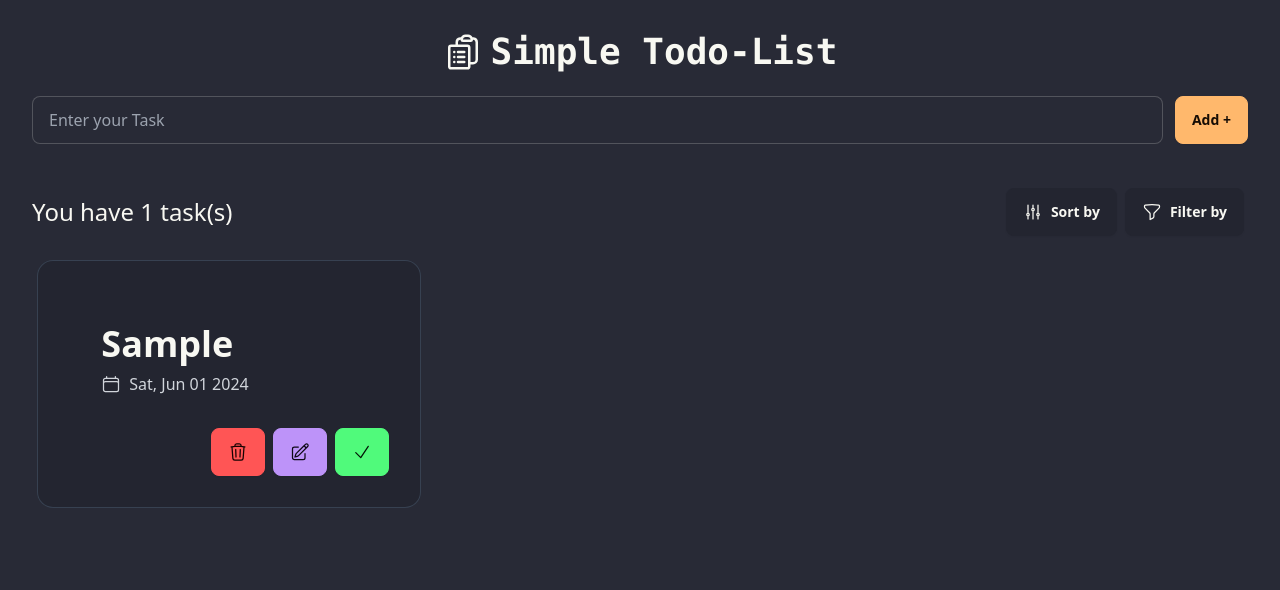
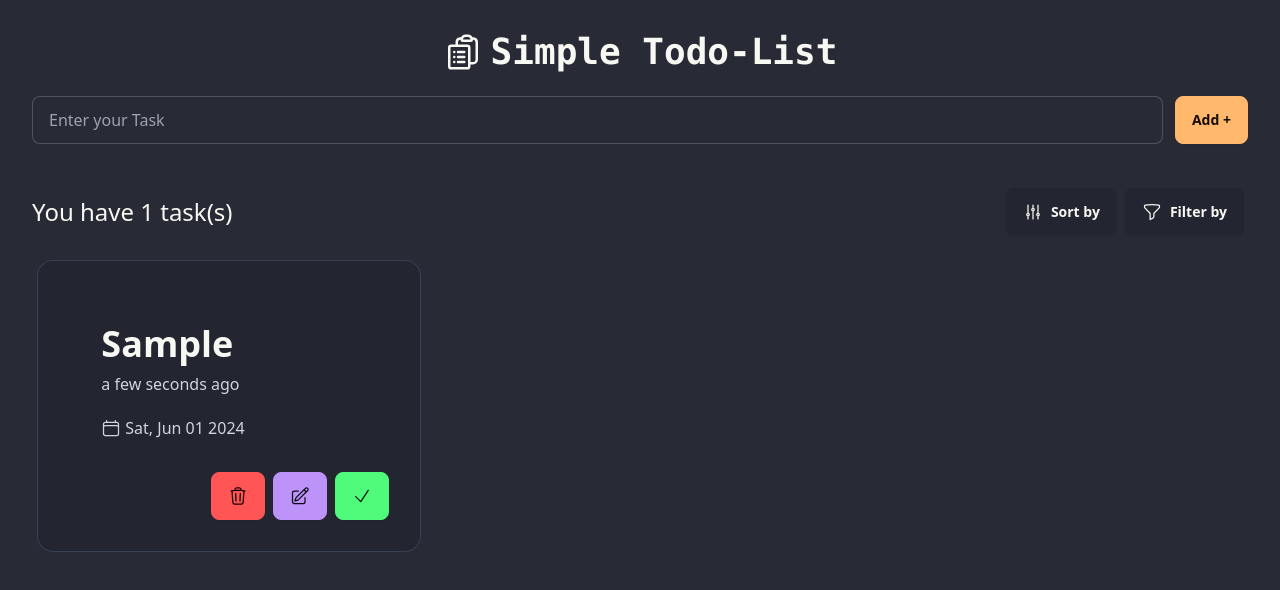
Before and after one commit to MarkMallari16/Simple-Todo-List-React, a React (Vite) app: page / in a window 1280 px wide. Both pictures are taken after typing "Sample" into the empty fields and a click on the button "Add +". Shown: the top 590 px of the page. Built offline with nearby package versions, Linux system fonts and the light colour scheme.

Commit message:
add second

```diff
--- a/src/App.jsx
+++ b/src/App.jsx
@@ -173,8 +173,6 @@ function App() {
                   <svg xmlns="http://www.w3.org/2000/svg" fill="none" viewBox="0 0 24 24" strokeWidth={1.5} stroke="currentColor" className="size-5">
                     <path strokeLinecap="round" strokeLinejoin="round" d="M6 13.5V3.75m0 9.75a1.5 1.5 0 0 1 0 3m0-3a1.5 1.5 0 0 0 0 3m0 3.75V16.5m12-3V3.75m0 9.75a1.5 1.5 0 0 1 0 3m0-3a1.5 1.5 0 0 0 0 3m0 3.75V16.5m-6-9V3.75m0 3.75a1.5 1.5 0 0 1 0 3m0-3a1.5 1.5 0 0 0 0 3m0 9.75V10.5" />
                   </svg>
-
-
                   Sort by</div>
                 <ul className="p-2 shadow menu dropdown-content z-[1] bg-base-100 rounded-box w-30">
                   <li><a onClick={() => setSortOrder('ascending')} className={sortOrder === 'ascending' ? 'bg-base-300' : ''}>Ascending</a></li>
@@ -210,7 +208,7 @@ function App() {
           </div>
         ) : (
           <div className='flex justify-center w-full'>
-            <div className='bg-base-300 rounded-lg flex flex-col  justify-center items-center py-5 w-full  mt-2 text-gray-300 gap-1'>
+            <div className='bg-base-300 rounded-lg flex flex-col justify-center items-center py-10 w-full  mt-2 text-gray-300 gap-1'>
               <span>
                 <svg xmlns="http://www.w3.org/2000/svg" fill="none" viewBox="0 0 24 24" strokeWidth={1.5} stroke="currentColor" className="size-10">
                   <path strokeLinecap="round" strokeLinejoin="round" d="M15.666 3.888A2.25 2.25 0 0 0 13.5 2.25h-3c-1.03 0-1.9.693-2.166 1.638m7.332 0c.055.194.084.4.084.612v0a.75.75 0 0 1-.75.75H9a.75.75 0 0 1-.75-.75v0c0-.212.03-.418.084-.612m7.332 0c.646.049 1.288.11 1.927.184 1.1.128 1.907 1.077 1.907 2.185V19.5a2.25 2.25 0 0 1-2.25 2.25H6.75A2.25 2.25 0 0 1 4.5 19.5V6.257c0-1.108.806-2.057 1.907-2.185a48.208 48.208 0 0 1 1.927-.184" />
--- a/src/components/TodoListCard.jsx
+++ b/src/components/TodoListCard.jsx
@@ -4,6 +4,7 @@ import moment from 'moment';
 function TodoListCard({ id, text, createdAt, onDelete, onEdit, onFinish, completed }) {
 
     const formattedDate = moment(createdAt).format('ddd, MMM DD  YYYY');
+    const currentTask = moment(createdAt).fromNow();
     const [editedText, setEditedText] = useState(text);
     const [isEditing, setIsEditing] = useState(false);
 
@@ -13,7 +14,6 @@ function TodoListCard({ id, text, createdAt, onDelete, onEdit, onFinish, complet
             setIsEditing(false);
         }
     }
-
     return (
         <div className={`card w-96  bg-base-200 ring-1 ring-inset ${completed ? 'ring-green-500 ' : 'ring-gray-700'} mt-5`}>
             <div className="card-body text-start ">
@@ -27,12 +27,17 @@ function TodoListCard({ id, text, createdAt, onDelete, onEdit, onFinish, complet
                 ) : (
                     <h1 className={`text-4xl font-bold text-wrap  ${completed && 'line-through w-full'} break-words`}>{text}</h1>
                 )}
-                <div className='flex items-center gap-2 text-gray-300'>
-                    <svg xmlns="http://www.w3.org/2000/svg" fill="none" viewBox="0 0 24 24" strokeWidth={1.5} stroke="currentColor" className="size-5">
-                        <path strokeLinecap="round" strokeLinejoin="round" d="M6.75 3v2.25M17.25 3v2.25M3 18.75V7.5a2.25 2.25 0 0 1 2.25-2.25h13.5A2.25 2.25 0 0 1 21 7.5v11.25m-18 0A2.25 2.25 0 0 0 5.25 21h13.5A2.25 2.25 0 0 0 21 18.75m-18 0v-7.5A2.25 2.25 0 0 1 5.25 9h13.5A2.25 2.25 0 0 1 21 11.25v7.5" />
-                    </svg>
+                <div className='flex flex-col  gap-2 text-gray-300'>
 
-                    <span>{formattedDate}</span>
+                    <div>{currentTask}</div>
+
+                    <div className='flex items-center gap-1 mt-3'>
+                        <svg xmlns="http://www.w3.org/2000/svg" fill="none" viewBox="0 0 24 24" strokeWidth={1.5} stroke="currentColor" className="size-5">
+                            <path strokeLinecap="round" strokeLinejoin="round" d="M6.75 3v2.25M17.25 3v2.25M3 18.75V7.5a2.25 2.25 0 0 1 2.25-2.25h13.5A2.25 2.25 0 0 1 21 7.5v11.25m-18 0A2.25 2.25 0 0 0 5.25 21h13.5A2.25 2.25 0 0 0 21 18.75m-18 0v-7.5A2.25 2.25 0 0 1 5.25 9h13.5A2.25 2.25 0 0 1 21 11.25v7.5" />
+                        </svg>
+
+                        <div >{formattedDate}</div>
+                    </div>
                     {completed &&
                         <div className='flex gap-2 text-green-500 font-medium'>
                             <span> Completed</span>
```
